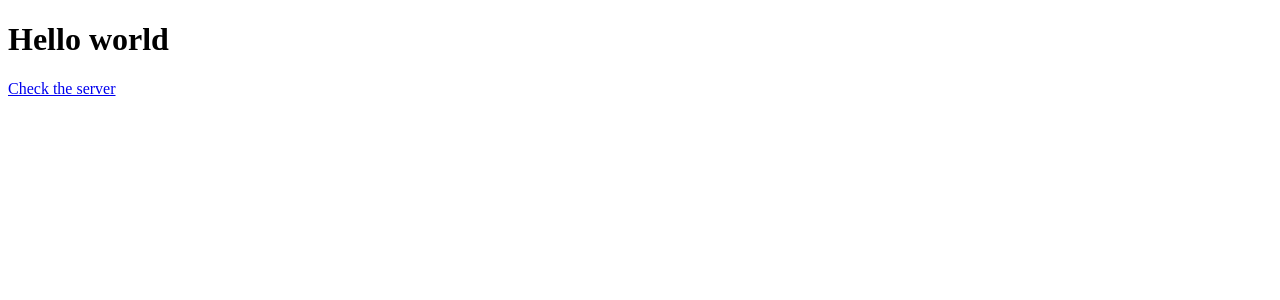
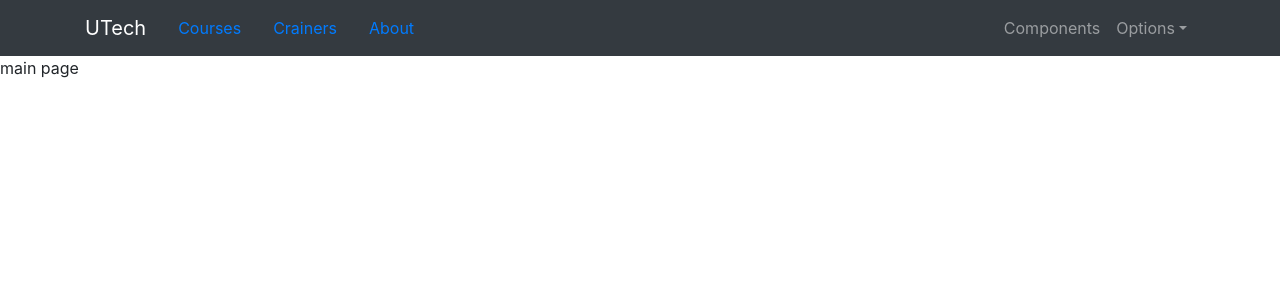
Before and after one commit to abdulazeezabrar/UTech, a React (Create React App) app in the folder client/: page / in a window 1280 px wide. Shown: the top 300 px of the page. Built offline with nearby package versions, Linux system fonts and the light colour scheme.

Commit message:
integrate with bootsrap

```diff
--- a/client/package.json
+++ b/client/package.json
@@ -3,12 +3,14 @@
   "version": "0.1.0",
   "private": true,
   "dependencies": {
+    "bootstrap": "^4.1.3",
     "http-proxy-middleware": "^0.19.1",
     "react": "^16.6.3",
     "react-dom": "^16.6.3",
     "react-redux": "^5.1.1",
     "react-router-dom": "^4.3.1",
     "react-scripts": "2.1.1",
+    "reactstrap": "^6.5.0",
     "redux": "^4.0.1"
   },
   "scripts": {
--- a/client/src/index.js
+++ b/client/src/index.js
@@ -1,9 +1,12 @@
 import React from 'react';
 import ReactDOM from 'react-dom';
 
+import App from './components/App'
+
+// Import The bootstrap library
+import 'bootstrap/dist/css/bootstrap.min.css';
+
+
 ReactDOM.render(
-  <div>
-    <h1>Hello world</h1>
-    <a href="/api/ping">Check the server</a>
-  </div>
+    <App />
   , document.getElementById('root'));
```
